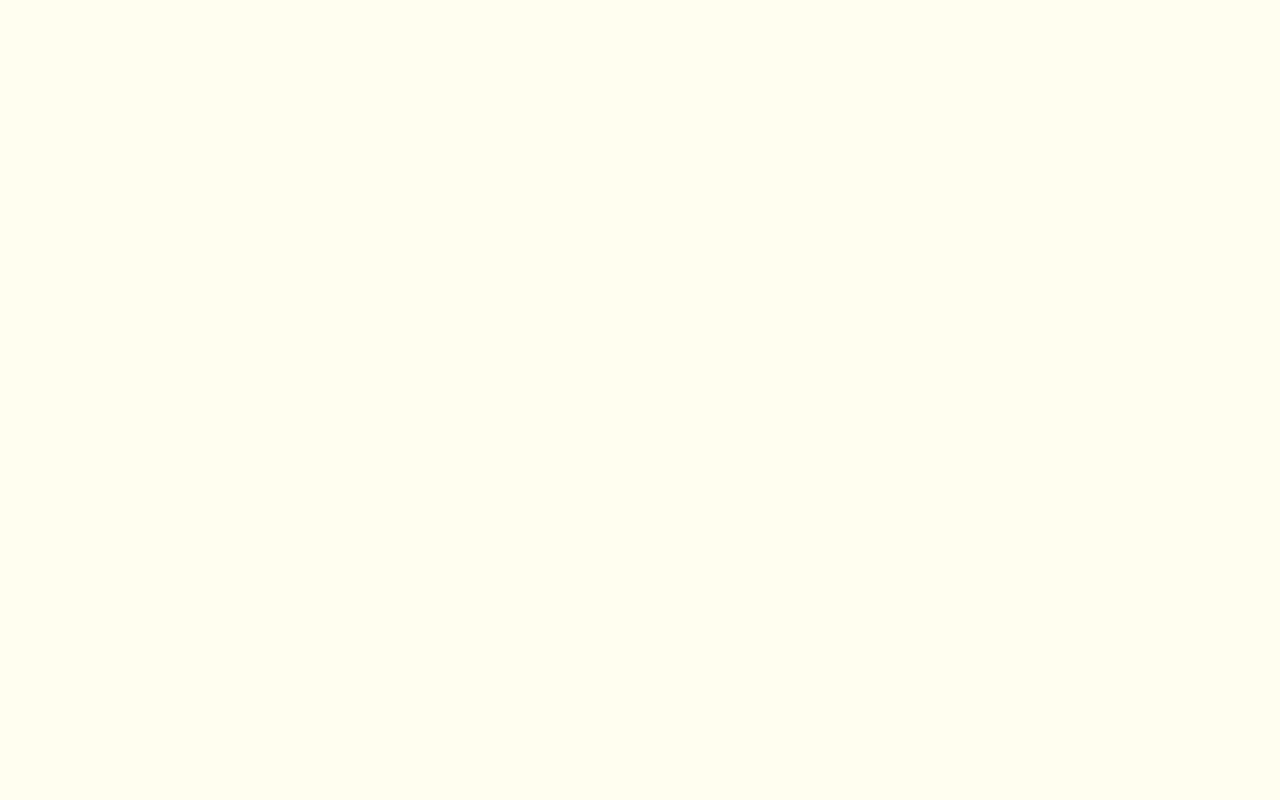
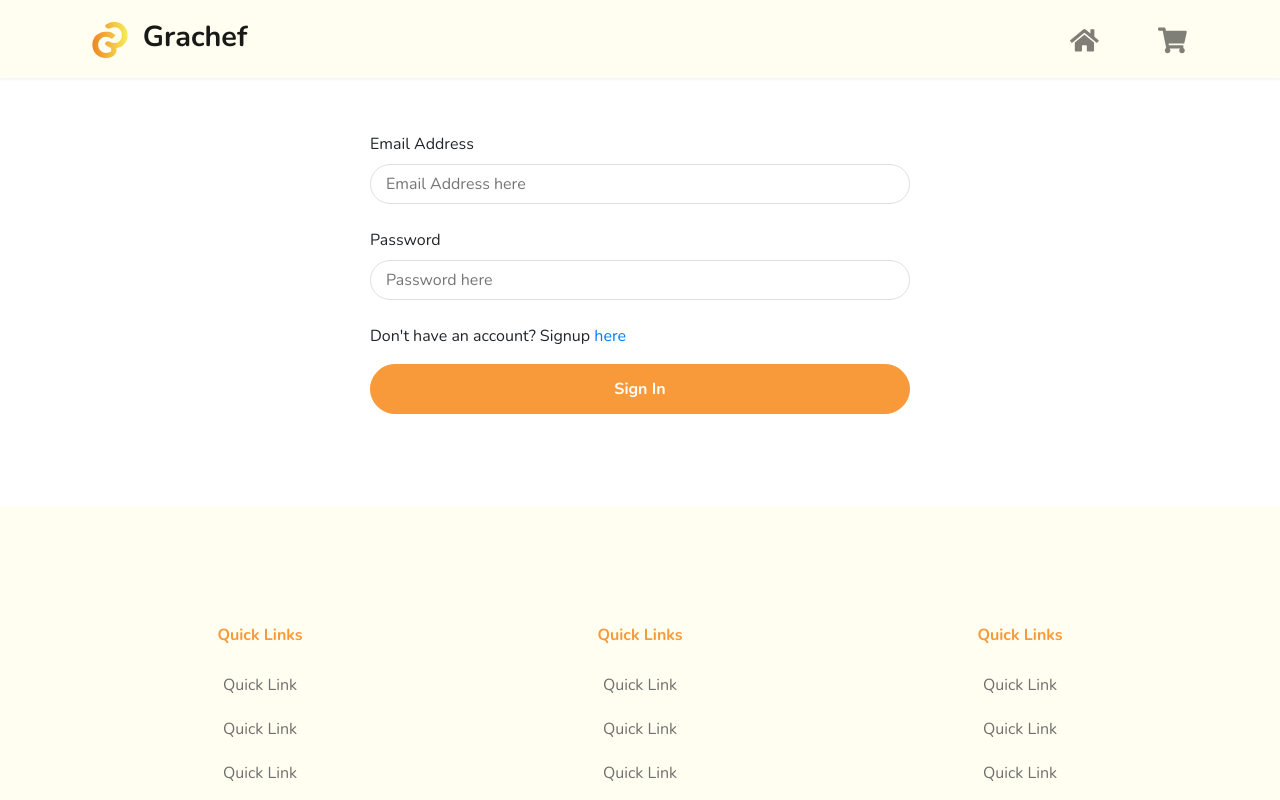
Before and after one commit to jilh/grachef, a React (Create React App) app: page /signin in a window 1280 px wide. Shown: the top 800 px of the page. Built offline with nearby package versions, Linux system fonts and the light colour scheme.

Commit message:
Added Sign In page

```diff
--- a/src/App.js
+++ b/src/App.js
@@ -8,6 +8,7 @@ import { BrowserRouter, Switch, Route } from 'react-router-dom';
 // import AppContext from './contexts/AppContext'
 import AppProvider from './providers/AppProvider'
 import SignUp from './components/SignUp';
+import SignIn from './components/SignIn';
 
 function App() {
   return (
@@ -27,6 +28,9 @@ function App() {
               <Route path="/signup">
                   <SignUp />
               </Route>
+              <Route path="/signin">
+                  <SignIn />
+              </Route>
             </Switch>
       </BrowserRouter>
     </AppProvider>
--- a/src/components/Registration.js
+++ b/src/components/Registration.js
@@ -1,55 +1,30 @@
 import React from "react"
 import "../styles/Registration.css"
+import { useLocation } from "react-router-dom"
+import SigninForm from "../components/SigninForm"
+import SignupForm from "../components/SignupForm"
 
 function Registration(){
-    return(
-        <div className="registration">
-            <form className="custom-form">
-                <div className="form-col">
-                    <div className="form-base">
-                        <label>First Name</label>
-                        <input type="text" name="firstname" class="custom-form-input" placeholder="First name here" />
-                    </div>
-                    <div className="form-base">
-                        <label>Last Name</label>
-                        <input type="text" name="lastname" class="custom-form-input" placeholder="Last name here" />
-                    </div>
-                </div>
-                <div className="form-base">
-                    <label>Email Address</label>
-                    <input type="text" name="email" class="custom-form-input" placeholder="Email Address here" />
-                </div>
-                <div className="form-base">
-                    <label>Password</label>
-                    <input type="password" name="password" class="custom-form-input" placeholder="Password here" />
-                </div>
-                <div className="form-base">
-                    <label>Phone Number</label>
-                    <input type="text" name="phone" class="custom-form-input" placeholder="Phone Number here" />
-                </div>
-                <div className="form-base">
-                    <label>Country</label>
-                    <select name="country" class="custom-form-input">
-                        <option value="">Choose a Country</option>
-                        <option value="Cameroon">Cameroon</option>
-                        <option value="Nigeria">Nigeria</option>
-                    </select>
-                </div>
-                <div className="form-base">
-                    <label>Delivery Location</label>
-                    <select name="delivery_location" class="custom-form-input">
-                        <option value="">Choose a delivery location</option>
-                        <option value="Egbe">Egbe</option>
-                        <option value="Ilorin">Ilorin</option>
-                    </select>
-                </div>
-                <div className="form-base">
-                    <p>Already have an account? Login <a href="#login">here</a></p>
-                    <input type="submit" value="Register" className="custom-form-btn" />
-                </div>
-            </form>
-        </div>
-    )
+    const {pathname} = useLocation();
+    const SignInForm = <SigninForm />
+
+    if(pathname === "/signin"){
+        return(
+            <SigninForm />
+        )
+    }else if(pathname === "/signup"){
+        return(
+            <SignupForm />
+        )
+    }else if(pathname === "/cart"){
+        return(
+            <SignupForm />
+        )
+    }else{
+        return(
+            <h1>Nothing to show</h1>
+        )
+    }
 }
 
 export default Registration;
--- /dev/null
+++ b/src/components/SignIn.js
@@ -0,0 +1,27 @@
+import React from 'react'
+import Navigation from "./Navigation"
+import Footer from "./Footer"
+import Registration from './Registration'
+import { Col, Container, Row } from 'react-bootstrap'
+
+function SignIn(){
+    return(
+        <div>
+            <Navigation />
+                <div style={{paddingTop: '120px', background: 'rgba(255, 255, 255, 1)', paddingBottom: '80px'}}>
+                    <Container>
+                        <Row>
+                            <Col md={3}></Col>
+                            <Col md={6}>
+                                <Registration />
+                            </Col>
+                            <Col md={3}></Col>
+                        </Row>
+                    </Container>
+                </div>
+            <Footer />
+        </div>
+    )
+}
+
+export default SignIn;
--- /dev/null
+++ b/src/components/SigninForm.js
@@ -0,0 +1,22 @@
+import React from "react"
+
+function SigninForm(){
+    return(
+        <form className="custom-form">
+                <div className="form-base">
+                    <label>Email Address</label>
+                    <input type="text" name="email" class="custom-form-input" placeholder="Email Address here" />
+                </div>
+                <div className="form-base">
+                    <label>Password</label>
+                    <input type="password" name="password" class="custom-form-input" placeholder="Password here" />
+                </div>
+                <div className="form-base">
+                    <p>Don't have an account? Signup <a href="#signup">here</a></p>
+                    <input type="submit" value="Sign In" className="custom-form-btn" />
+                </div>
+        </form>
+    )
+}
+
+export default SigninForm;
--- /dev/null
+++ b/src/components/SignupForm.js
@@ -0,0 +1,52 @@
+import React from "react"
+
+function SignupForm(){
+    return(
+        <form className="custom-form">
+            <div className="form-col">
+                <div className="form-base">
+                    <label>First Name</label>
+                    <input type="text" name="firstname" class="custom-form-input" placeholder="First name here" />
+                </div>
+                <div className="form-base">
+                    <label>Last Name</label>
+                    <input type="text" name="lastname" class="custom-form-input" placeholder="Last name here" />
+                </div>
+            </div>
+            <div className="form-base">
+                <label>Email Address</label>
+                <input type="text" name="email" class="custom-form-input" placeholder="Email Address here" />
+            </div>
+            <div className="form-base">
+                <label>Password</label>
+                <input type="password" name="password" class="custom-form-input" placeholder="Password here" />
+            </div>
+            <div className="form-base">
+                <label>Phone Number</label>
+                <input type="text" name="phone" class="custom-form-input" placeholder="Phone Number here" />
+            </div>
+            <div className="form-base">
+                <label>Country</label>
+                <select name="country" class="custom-form-input">
+                    <option value="">Choose a Country</option>
+                    <option value="Cameroon">Cameroon</option>
+                    <option value="Nigeria">Nigeria</option>
+                </select>
+            </div>
+            <div className="form-base">
+                <label>Delivery Location</label>
+                <select name="delivery_location" class="custom-form-input">
+                    <option value="">Choose a delivery location</option>
+                    <option value="Egbe">Egbe</option>
+                    <option value="Ilorin">Ilorin</option>
+                </select>
+            </div>
+            <div className="form-base">
+                <p>Already have an account? Login <a href="#login">here</a></p>
+                <input type="submit" value="Register" className="custom-form-btn" />
+            </div>
+        </form>
+    )
+}
+
+export default SignupForm;
```
